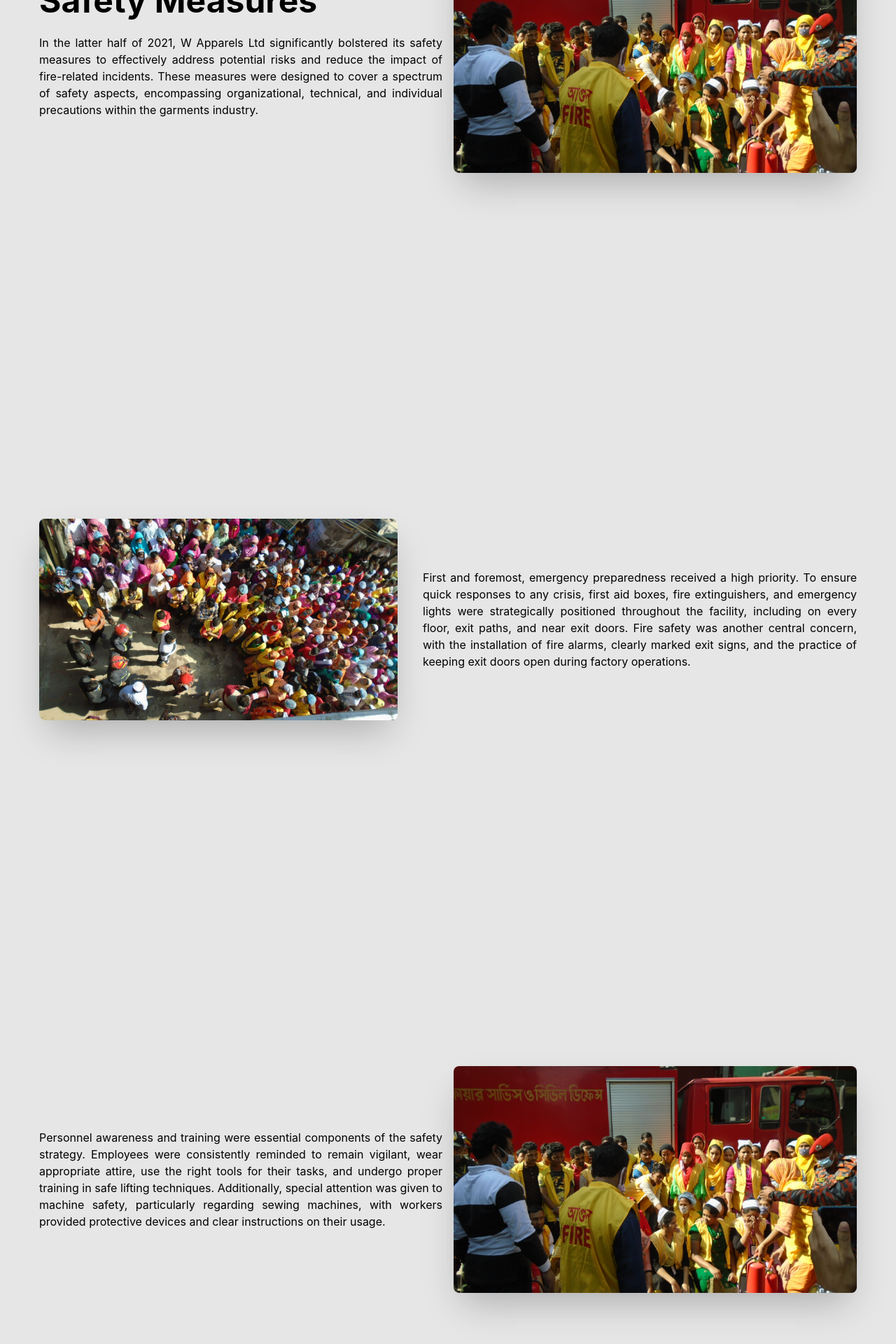
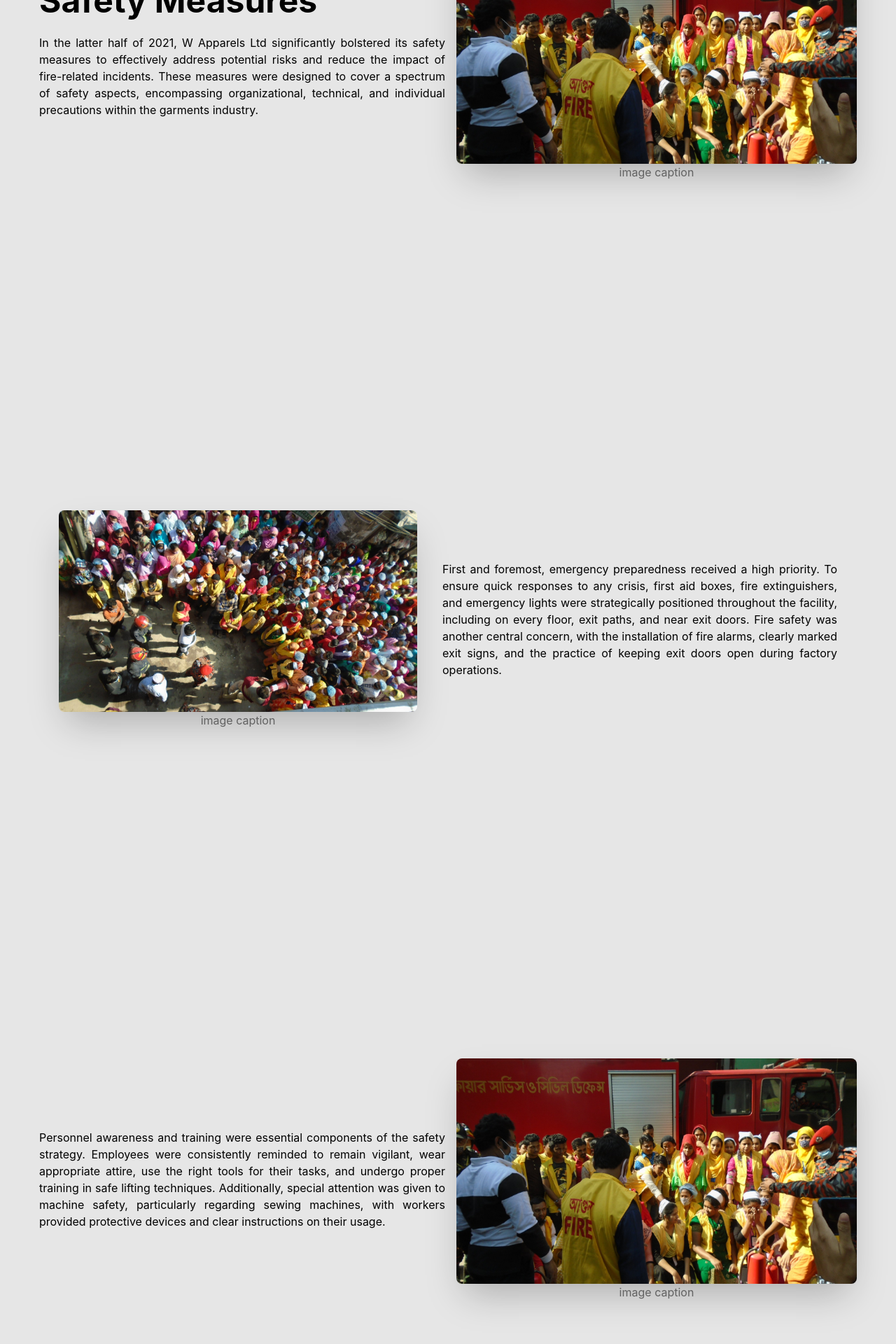
Before and after one commit to W-Apparels-Ltd/Website, a React (Create React App) app: page /safetymeasures in a window 1280 px wide. Shown: the part 532-2452 px from the top of the page at 70% size. Built offline with nearby package versions, Linux system fonts and the light colour scheme.

Commit message:
image caption added

```diff
--- a/src/Shared/ProductItem.js
+++ b/src/Shared/ProductItem.js
@@ -6,7 +6,7 @@ const ProductItem = ({item}) => {
   return (
                 <div className="card bg-base-100 shadow-xl m-5 ">
                   <figure >
-                  <img className='object-contain h-[300px]' src={item.img[1]} alt="Shoes" />
+                  <img className='object-contain h-[200px]' src={item.img[1]} alt="Shoes" />
                   </figure>
                   <div className='mb-5 text-center'>
                     <h2 className='font-bold'>{item.label}</h2>
--- a/src/pages/SafetyMeasures.js
+++ b/src/pages/SafetyMeasures.js
@@ -16,9 +16,12 @@ const SafetyMeasures = () => {
             <div className=' bg-base-100'>
             <div className="hero min-h-screen bg-base-200 lg:px-10 px-0">
               <div className="hero-content flex-col lg:flex-row-reverse">
-                <img src={pic} className="lg:max-w-xl w-full rounded-lg shadow-2xl" />
+                <div>
+                < img src={pic} className="lg:max-w-xl w-full rounded-lg shadow-2xl" />
+                <h1 className='text-center text-gray-700'>image caption</h1>
+                </div>
 
-                <div>
+                <div className='w-1/2'>
                   <h1 className="lg:text-5xl text-3xl  font-bold">Safety Measures</h1>
                   <p className="py-6 text-justify">In the latter half of 2021, W Apparels Ltd significantly bolstered its safety measures to effectively
 address potential risks and reduce the impact of fire-related incidents. These measures were designed
@@ -30,8 +33,12 @@ precautions within the garments industry.</p>
             </div>
             <div className="hero min-h-screen bg-base-200 lg:px-10 px-0">
               <div className="hero-content flex-col lg:flex-row">
+                <div>
                 <img src={pic1} className="lg:max-w-lg w-full rounded-lg shadow-2xl" />
-                <div className='lg:ps-5'>
+                <h1 className='text-center text-gray-700'>image caption</h1>
+                </div>
+
+                <div className='lg:ps-5 w-1/2'>
                   <h1 className="lg:text-5xl text-3xl  font-bold"></h1>
                   <p className="py-6 text-justify">First and foremost, emergency preparedness received a high priority. To ensure quick responses to any
 crisis, first aid boxes, fire extinguishers, and emergency lights were strategically positioned throughout
@@ -44,8 +51,12 @@ doors open during factory operations.</p>
             </div>
             <div className="hero min-h-screen bg-base-200 lg:px-10 px-0">
               <div className="hero-content flex-col lg:flex-row-reverse">
+                <div>
                 <img src={pic2} className="lg:max-w-xl w-full rounded-lg shadow-2xl" />
-                <div>
+                <h1 className='text-center text-gray-700'>image caption</h1>
+                </div>
+
+                <div className='w-1/2'>
                   <h1 className="lg:text-5xl text-3xl  font-bold"></h1>
                   <p className="py-6 text-justify">Personnel awareness and training were essential components of the safety strategy. Employees were
 consistently reminded to remain vigilant, wear appropriate attire, use the right tools for their tasks, and
@@ -58,8 +69,12 @@ instructions on their usage.</p>
             </div>
             <div className="hero min-h-screen bg-base-200 lg:px-10 px-0">
               <div className="hero-content flex-col lg:flex-row">
+                <div>
                 <img src={pic2} className="lg:max-w-xl w-full rounded-lg shadow-2xl" />
-                <div>
+                <h1 className='text-center text-gray-700'>image caption</h1>
+                </div>
+
+                <div className='w-1/2'>
                   <h1 className="lg:text-5xl text-3xl  font-bold"></h1>
                   <p className="py-6 text-justify">Customer input was valued, and safety concerns and recommendations from customers were integrated
 into the safety measures to ensure alignment with their expectations.</p>
@@ -69,8 +84,12 @@ into the safety measures to ensure alignment with their expectations.</p>
             </div>
             <div className="hero min-h-screen bg-base-200 lg:px-10 px-0">
               <div className="hero-content flex-col lg:flex-row-reverse">
+                <div>
                 <img src={pic2} className="lg:max-w-xl w-full rounded-lg shadow-2xl" />
-                <div>
+                <h1 className='text-center text-gray-700'>image caption</h1>
+                </div>
+
+                <div className='w-1/2'>
                   <h1 className="lg:text-5xl text-3xl  font-bold"></h1>
                   <p className="py-6 text-justify">This comprehensive approach to safety, encompassing fire safety, first aid, emergency preparedness,
 and thorough employee training, underscores the commitment of W Apparels Ltd to foster a secure
```
